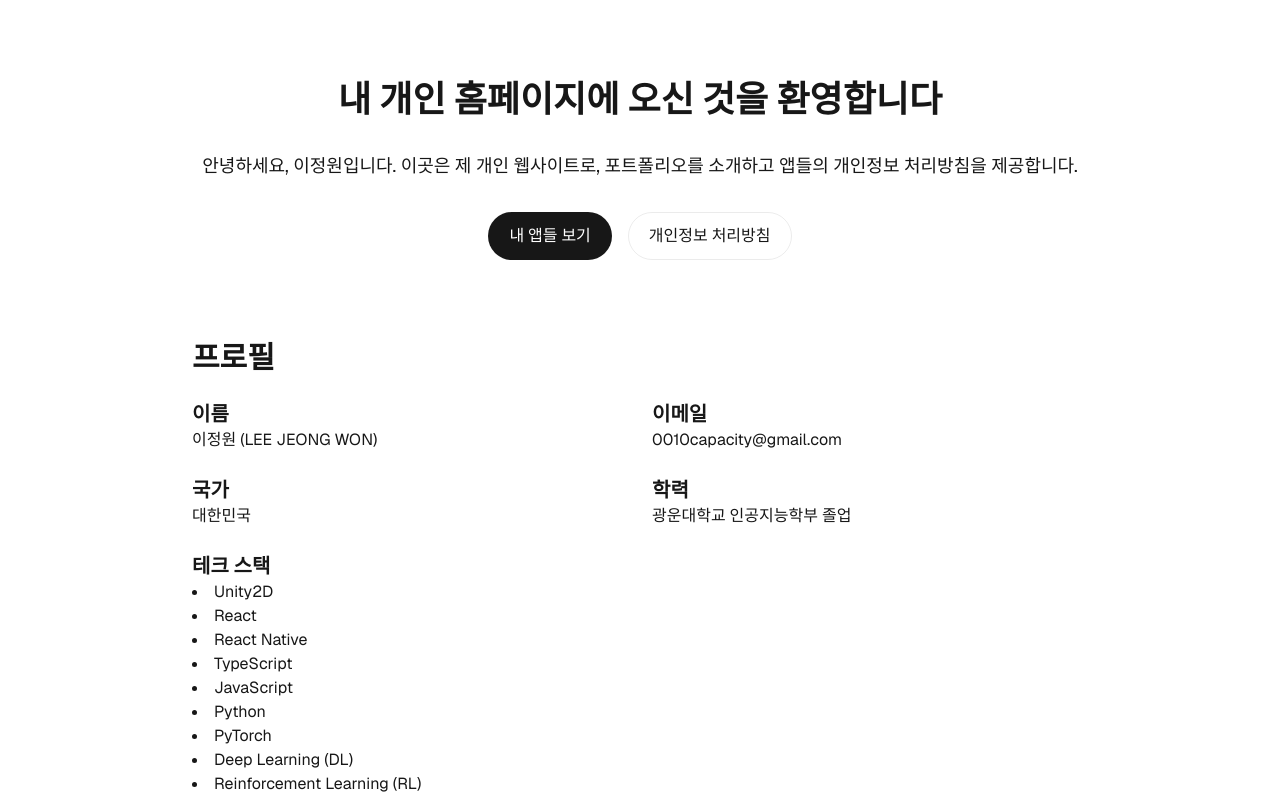
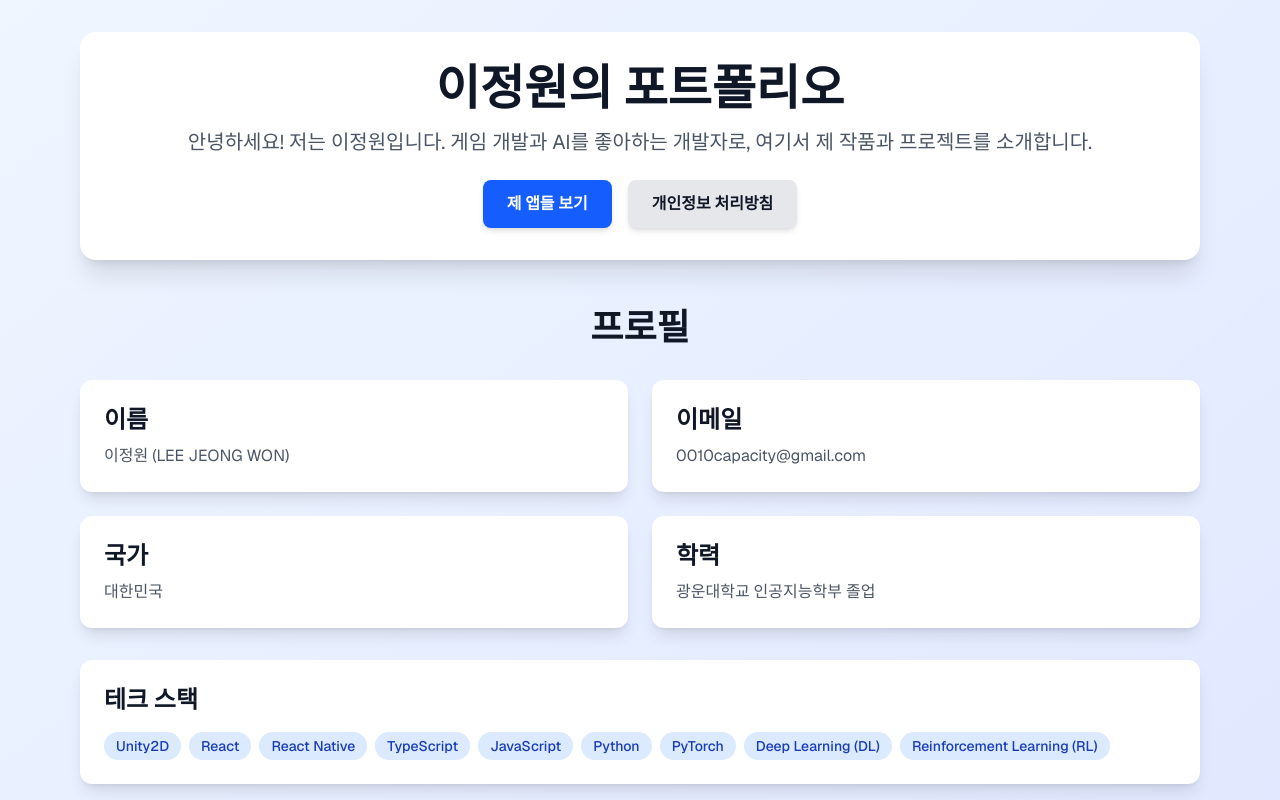
Before and after one commit to 0010capacity/0010capacity.github.io, a Next.js app: page / in a window 1280 px wide. Shown: the top 800 px of the page. Built offline with nearby package versions, Linux system fonts and the light colour scheme.

Commit message:
Revamp personal website layout: enhance header, profile, and tech stack sections with improved styling and content.

```diff
--- a/app/page.tsx
+++ b/app/page.tsx
@@ -5,63 +5,74 @@ import GitHubCalendar from "react-github-calendar";
 
 export default function Home() {
   return (
-    <div className="font-sans min-h-screen p-8 pb-20 gap-16 sm:p-20">
-      <main className="flex flex-col gap-8 items-center">
-        <h1 className="text-4xl font-bold">내 개인 홈페이지에 오신 것을 환영합니다</h1>
-        <p className="text-lg text-center">
-          안녕하세요, 이정원입니다. 이곳은 제 개인 웹사이트로, 포트폴리오를 소개하고 앱들의 개인정보 처리방침을 제공합니다.
+    <div className="font-sans min-h-screen bg-gradient-to-br from-blue-50 to-indigo-100 dark:from-gray-900 dark:to-gray-800">
+      <main className="container mx-auto px-4 py-8 max-w-6xl">
+        {/* Header Section */}
+        <section className="text-center mb-12">
+          <div className="bg-white dark:bg-gray-800 rounded-2xl shadow-xl p-8 mb-8">
+            <h1 className="text-5xl font-bold text-gray-900 dark:text-white mb-4">
+              이정원의 포트폴리오
+            </h1>
+            <p className="text-xl text-gray-600 dark:text-gray-300 mb-6">
+              안녕하세요! 저는 이정원입니다. 게임 개발과 AI를 좋아하는 개발자로, 여기서 제 작품과 프로젝트를 소개합니다.
             </p>
-        <div className="flex gap-4 items-center flex-col sm:flex-row">
+            <div className="flex gap-4 justify-center flex-col sm:flex-row">
               <Link
-            className="rounded-full border border-solid border-transparent transition-colors flex items-center justify-center bg-foreground text-background gap-2 hover:bg-[#383838] dark:hover:bg-[#ccc] font-medium text-sm sm:text-base h-10 sm:h-12 px-4 sm:px-5"
+                className="bg-blue-600 hover:bg-blue-700 text-white font-semibold py-3 px-6 rounded-lg transition-colors duration-200 shadow-md"
                 href="/apps"
               >
-            내 앱들 보기
+                제 앱들 보기
               </Link>
               <Link
-            className="rounded-full border border-solid border-black/[.08] dark:border-white/[.145] transition-colors flex items-center justify-center hover:bg-[#f2f2f2] dark:hover:bg-[#1a1a1a] hover:border-transparent font-medium text-sm sm:text-base h-10 sm:h-12 px-4 sm:px-5"
+                className="bg-gray-200 hover:bg-gray-300 dark:bg-gray-700 dark:hover:bg-gray-600 text-gray-900 dark:text-white font-semibold py-3 px-6 rounded-lg transition-colors duration-200 shadow-md"
                 href="/privacy-policy"
               >
                 개인정보 처리방침
               </Link>
             </div>
-        <section className="mt-12 w-full max-w-4xl">
-          <h2 className="text-3xl font-bold mb-6">프로필</h2>
-          <div className="grid grid-cols-1 md:grid-cols-2 gap-6">
-            <div>
-              <h3 className="text-xl font-semibold">이름</h3>
-              <p>이정원 (LEE JEONG WON)</p>
           </div>
-            <div>
-              <h3 className="text-xl font-semibold">이메일</h3>
-              <p>0010capacity@gmail.com</p>
+        </section>
+
+        {/* Profile Section */}
+        <section className="mb-12">
+          <h2 className="text-4xl font-bold text-center text-gray-900 dark:text-white mb-8">프로필</h2>
+          <div className="grid grid-cols-1 md:grid-cols-2 gap-6 mb-8">
+            <div className="bg-white dark:bg-gray-800 rounded-xl shadow-lg p-6">
+              <h3 className="text-2xl font-semibold text-gray-900 dark:text-white mb-2">이름</h3>
+              <p className="text-gray-600 dark:text-gray-300">이정원 (LEE JEONG WON)</p>
             </div>
-            <div>
-              <h3 className="text-xl font-semibold">국가</h3>
-              <p>대한민국</p>
+            <div className="bg-white dark:bg-gray-800 rounded-xl shadow-lg p-6">
+              <h3 className="text-2xl font-semibold text-gray-900 dark:text-white mb-2">이메일</h3>
+              <p className="text-gray-600 dark:text-gray-300">0010capacity@gmail.com</p>
             </div>
-            <div>
-              <h3 className="text-xl font-semibold">학력</h3>
-              <p>광운대학교 인공지능학부 졸업</p>
+            <div className="bg-white dark:bg-gray-800 rounded-xl shadow-lg p-6">
+              <h3 className="text-2xl font-semibold text-gray-900 dark:text-white mb-2">국가</h3>
+              <p className="text-gray-600 dark:text-gray-300">대한민국</p>
+            </div>
+            <div className="bg-white dark:bg-gray-800 rounded-xl shadow-lg p-6">
+              <h3 className="text-2xl font-semibold text-gray-900 dark:text-white mb-2">학력</h3>
+              <p className="text-gray-600 dark:text-gray-300">광운대학교 인공지능학부 졸업</p>
             </div>
           </div>
-          <div className="mt-6">
-            <h3 className="text-xl font-semibold">테크 스택</h3>
-            <ul className="list-disc list-inside">
-              <li>Unity2D</li>
-              <li>React</li>
-              <li>React Native</li>
-              <li>TypeScript</li>
-              <li>JavaScript</li>
-              <li>Python</li>
-              <li>PyTorch</li>
-              <li>Deep Learning (DL)</li>
-              <li>Reinforcement Learning (RL)</li>
-            </ul>
+
+          {/* Tech Stack */}
+          <div className="bg-white dark:bg-gray-800 rounded-xl shadow-lg p-6 mb-8">
+            <h3 className="text-2xl font-semibold text-gray-900 dark:text-white mb-4">테크 스택</h3>
+            <div className="flex flex-wrap gap-2">
+              {["Unity2D", "React", "React Native", "TypeScript", "JavaScript", "Python", "PyTorch", "Deep Learning (DL)", "Reinforcement Learning (RL)"].map((tech) => (
+                <span key={tech} className="bg-blue-100 dark:bg-blue-900 text-blue-800 dark:text-blue-200 px-3 py-1 rounded-full text-sm font-medium">
+                  {tech}
+                </span>
+              ))}
             </div>
-          <div className="mt-6">
-            <h3 className="text-xl font-semibold">GitHub 잔디</h3>
+          </div>
+
+          {/* GitHub Calendar */}
+          <div className="bg-white dark:bg-gray-800 rounded-xl shadow-lg p-6">
+            <h3 className="text-2xl font-semibold text-gray-900 dark:text-white mb-4">GitHub 잔디</h3>
+            <div className="overflow-x-auto">
               <GitHubCalendar username="0010capacity" />
+            </div>
           </div>
         </section>
       </main>
```
Lines whose indentation alone changed are shown as unchanged.
